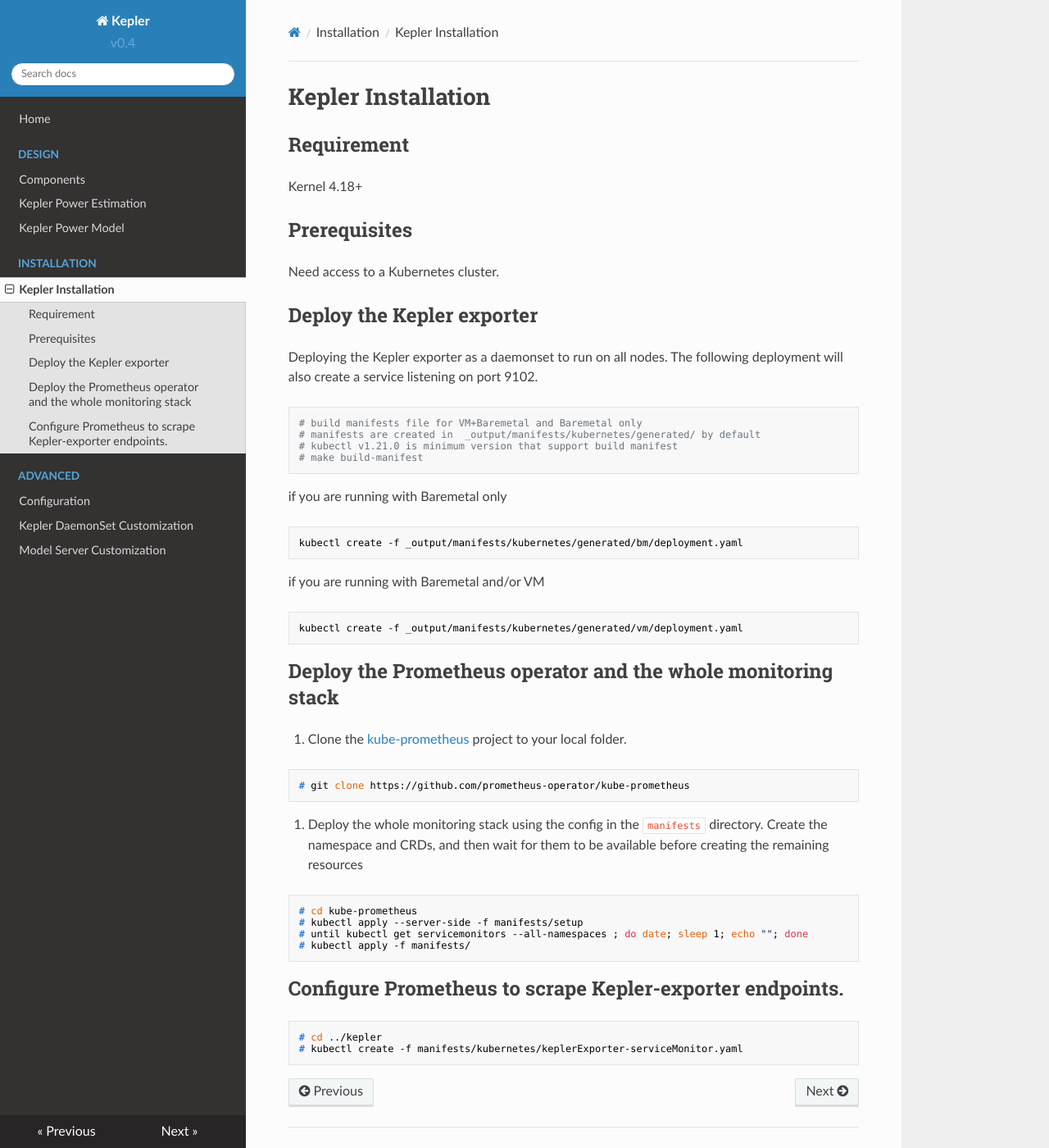
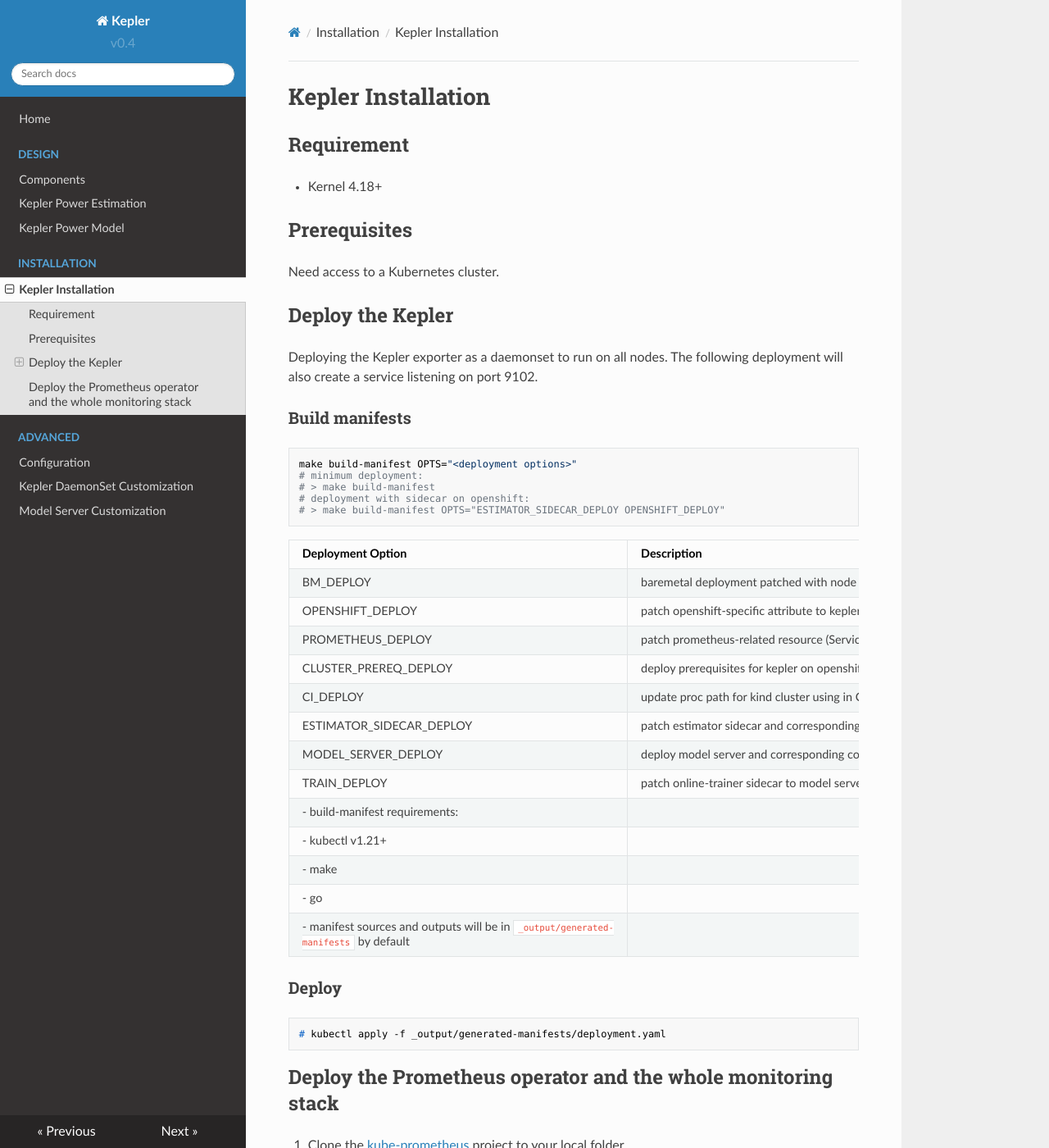
Before and after one commit to sustainable-computing-io/kepler-doc, an MkDocs documentation site: the page built from docs/installation/kepler.md, in a window 1280 px wide and 1400 px high. Shown: the whole window at 82% size. Built offline with MkDocs 1.6.1, drawn with Linux system fonts in a browser that asks for light colours; nearby versions of some CDN libraries.

Commit message:
update installation using manifests built by options
Signed-off-by: Sunyanan Choochotkaew <sunyanan.choochotkaew1@ibm.com>

````diff
--- a/docs/installation/kepler.md
+++ b/docs/installation/kepler.md
@@ -1,28 +1,44 @@
 # Kepler Installation
 ## Requirement
-Kernel 4.18+
+- Kernel 4.18+
 
 ## Prerequisites
 Need access to a Kubernetes cluster.
 
-## Deploy the Kepler exporter
+## Deploy the Kepler
 Deploying the Kepler exporter as a daemonset to run on all nodes. The following deployment will also create a service listening on
 port 9102.
-```
-# build manifests file for VM+Baremetal and Baremetal only
-# manifests are created in  _output/manifests/kubernetes/generated/ by default
-# kubectl v1.21.0 is minimum version that support build manifest
-# make build-manifest
+
+### Build manifests
+```bash
+make build-manifest OPTS="<deployment options>"
+# minimum deployment:
+# > make build-manifest
+# deployment with sidecar on openshift:
+# > make build-manifest OPTS="ESTIMATOR_SIDECAR_DEPLOY OPENSHIFT_DEPLOY"
 ```
 
-if you are running with Baremetal only
+Deployment Option|Description|Dependency
+---|---|---
+BM_DEPLOY|baremetal deployment patched with node selector feature.node.kubernetes.io/cpu-cpuid.HYPERVISOR to not exist|-
+OPENSHIFT_DEPLOY|patch openshift-specific attribute to kepler daemonset and deploy SecurityContextConstraints|-
+PROMETHEUS_DEPLOY|patch prometheus-related resource (ServiceMonitor, RBAC role, rolebinding) |require prometheus deployment which can be OpenShift integrated or [custom deploy](https://github.com/sustainable-computing-io/kepler#deploy-the-prometheus-operator-and-the-whole-monitoring-stack)
+CLUSTER_PREREQ_DEPLOY|deploy prerequisites for kepler on openshift cluster| OPENSHIFT_DEPLOY option set
+CI_DEPLOY|update proc path for kind cluster using in CI|-
+ESTIMATOR_SIDECAR_DEPLOY|patch estimator sidecar and corresponding configmap to kepler daemonset|-
+MODEL_SERVER_DEPLOY|deploy model server and corresponding configmap to kepler daemonset|-
+TRAIN_DEPLOY|patch online-trainer sidecar to model server| MODEL_SERVER_DEPLOY option set
+ -  build-manifest requirements:
+    -  kubectl v1.21+
+    -  make
+    -  go
+ -  manifest sources and outputs will be in  `_output/generated-manifests` by default
+
+
+### Deploy
+
 ```
-kubectl create -f _output/manifests/kubernetes/generated/bm/deployment.yaml
-```
-
-if you are running with Baremetal and/or VM
-```
-kubectl create -f _output/manifests/kubernetes/generated/vm/deployment.yaml
+# kubectl apply -f _output/generated-manifests/deployment.yaml
 ```
 
 ## Deploy the Prometheus operator and the whole monitoring stack
@@ -39,9 +55,3 @@
 # until kubectl get servicemonitors --all-namespaces ; do date; sleep 1; echo ""; done
 # kubectl apply -f manifests/
 ```
-
-## Configure Prometheus to scrape Kepler-exporter endpoints.
-```
-# cd ../kepler
-# kubectl create -f manifests/kubernetes/keplerExporter-serviceMonitor.yaml
-```
````
